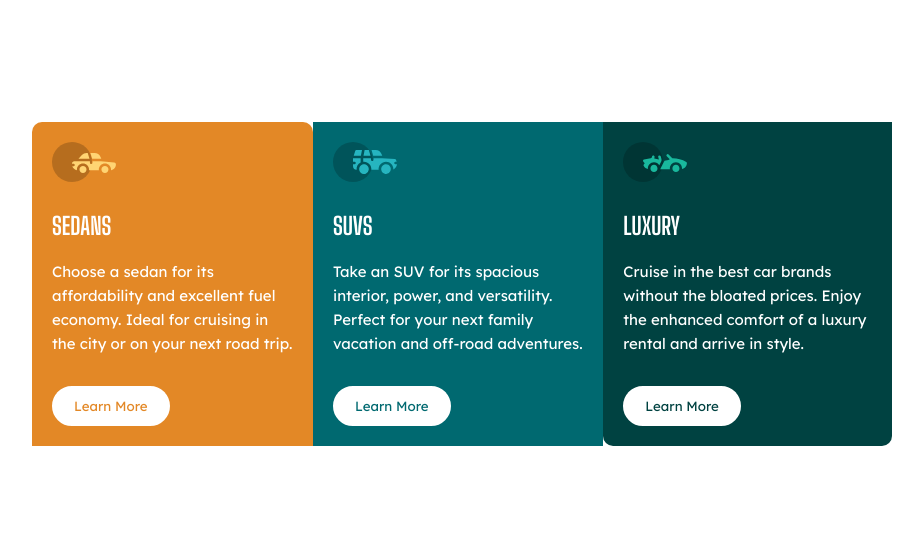
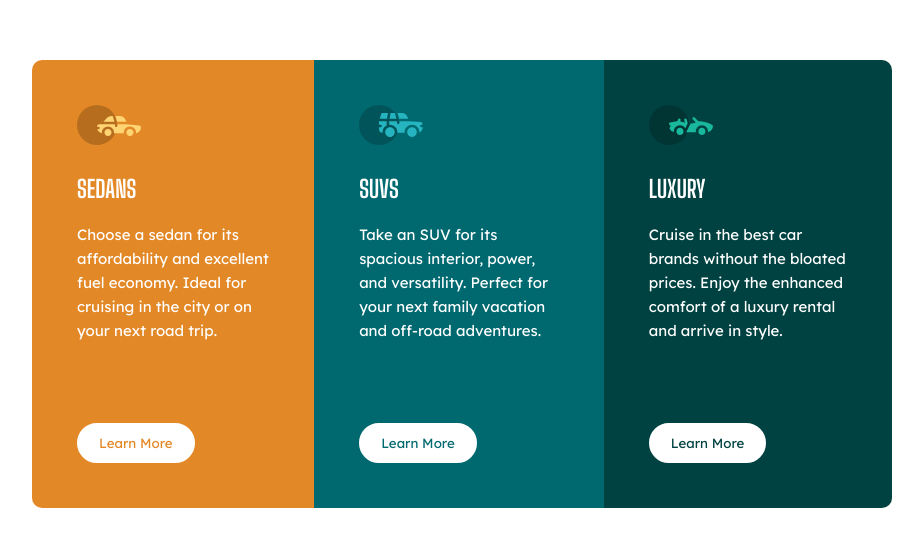
Before and after one commit to maiyopabz/3-column-preview-card-component-main, a plain HTML site: page index.html in a window 1280 px wide. Shown: the part 116-662 px from the top of the page, without its empty margins (178-1101 px from the left). Drawn offline with Linux system fonts and the light colour scheme.

Commit message:
final commit

```diff
--- a/styles.css
+++ b/styles.css
@@ -117,6 +117,24 @@ p {
     max-width: 900px;
     margin: auto;
   }
+
+  .bright-orange {
+    border-radius: 10px 0 0 10px;
+  }
+
+  .very-dark-cyan {
+    border-radius: 0 10px 10px 0;
+  }
+
+  .card {
+    padding: 45px;
+  }
+
+  .card p {
+    margin-bottom: 80px;
+  }
+
+
+
+
 }
-
-@media (min-width: 1280px)
```
